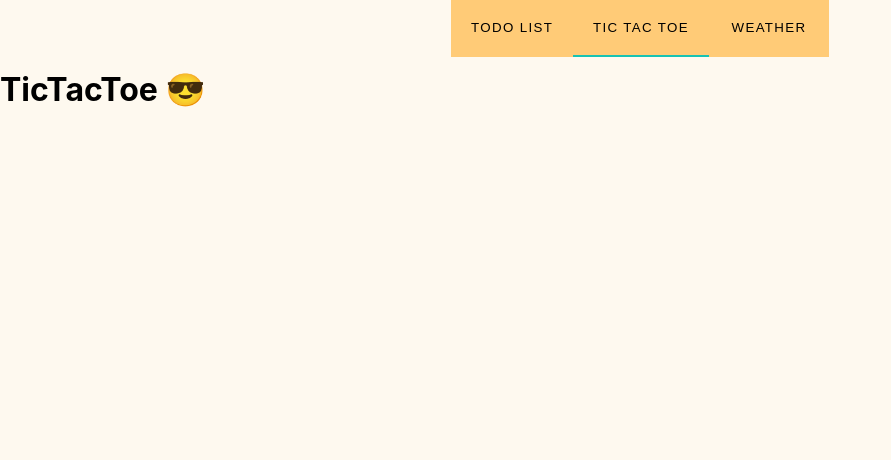
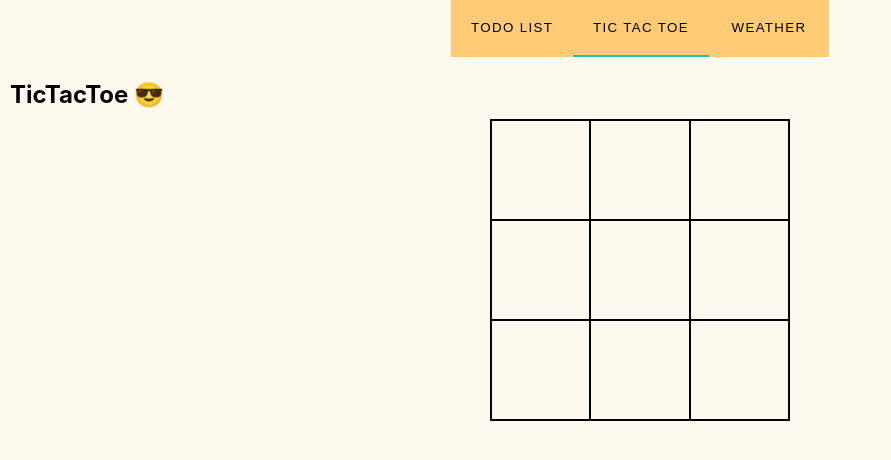
Before and after one commit to Shunskiy/pet-projects, a React (Create React App) app: page /tictactoe in a window 1280 px wide. Shown: the top 460 px of the page, without its empty margins (0-891 px from the left). Built offline with nearby package versions, Linux system fonts and the light colour scheme.

Commit message:
Add tictactoe page 😁

```diff
--- /dev/null
+++ b/src/Components/TicTacToe/TicTacToe.css
@@ -0,0 +1,33 @@
+.tictactoe {
+  display: flex;
+  flex-direction: column;
+  padding: 10px;
+}
+
+.tictactoe__title {
+  margin-bottom: 10px;
+}
+
+.tictactoe__winner {
+  text-align: center;
+}
+
+.game {
+  border-collapse: collapse;
+  width: 300px;
+  align-self: center;
+}
+
+.game__cell {
+  border: 2px solid #000000;
+  text-align: center;
+  font-size: 50px;
+  width: 100px;
+  height: 100px;
+}
+
+@media (max-width: 414px) {
+  .tictactoe__title {
+    text-align: center;
+  }
+}
--- a/src/Components/TicTacToe/TicTacToe.tsx
+++ b/src/Components/TicTacToe/TicTacToe.tsx
@@ -1,17 +1,144 @@
-import {useDispatch} from "react-redux";
-import {useEffect} from "react";
+import {useDispatch, useSelector} from "react-redux";
+import {useEffect, useState} from "react";
 import {toTicTacToe} from "../../Features/PageSelect/PageSelectSlice";
+import './TicTacToe.css'
+import {RootState} from "../../Store/Store";
+import {setCell} from "../../Features/TicTacToeSlice/TicTacToeSlice";
 
 const TicTacToe = () => {
     const dispatch = useDispatch()
+    const gameField = useSelector((state: RootState) => state.ticTacToe)
 
+    const [player, setPlayer] = useState(0)
+    const [xoField, setXoField] = useState(['', '', '', '' , '' , '', '', '', ''])
+    const [gameIsOn, setGameIsOn] = useState(true)
+    const [winner, setWinner] = useState('')
+
+    const playerMove = (cell: { id: number, value: string }) => {
+        if (gameIsOn) {
+            if (cell.value === '') {
+                let value: "" | "X" | "O"
+
+                if (player === 0) {
+                    value = "X"
+                    dispatch(setCell({id: cell.id, value: value}))
+                    setPlayer(1)
+                }
+                if (player === 1) {
+                    value = "O"
+                    dispatch(setCell({id: cell.id, value: value}))
+                    setPlayer(0)
+                }
+            }
+
+            if (cell.value !== '') {
+                alert("Клетка занята")
+            }
+        }
+
+        if (!gameIsOn) {
+            alert("Игра закончена!")
+        }
+    }
+
+    const WinningCombination = [
+        [0, 1, 2],
+        [0, 4, 8],
+        [0, 3, 6],
+        [1, 5, 7],
+        [2, 4, 6],
+        [2, 5, 8],
+        [3, 4, 5],
+        [6, 7, 8]
+    ]
+
+
+    const checkWin = () => {
+        gameField.forEach((cell) => {
+            let newXoField = xoField;
+            newXoField[cell.id] = cell.value
+            setXoField(newXoField)
+        })
+
+        WinningCombination.forEach((item) => {
+            if (xoField[item[0]] === "X" && xoField[item[1]] === "X" && xoField[item[2]] === "X") {
+                setGameIsOn(false)
+                setWinner('X')
+            }
+
+            if (xoField[item[0]] === "O" && xoField[item[1]] === "O" && xoField[item[2]] === "O") {
+                setGameIsOn(false)
+                alert("Победил O")
+                setWinner("O")
+            }
+        })
+    }
     useEffect(() => {
         document.title = "Pet Project 😺 | Tic-tac-toe"
         dispatch(toTicTacToe())
     }, [dispatch])
 
+    useEffect(() => {
+        checkWin()
+    })
+
     return (
-        <h1>TicTacToe 😎</h1>
+        <section className="tictactoe">
+            <h1 className="tictactoe__title">TicTacToe 😎</h1>
+            {!gameIsOn
+                ? <h2 className="tictactoe__winner">Победили {winner}</h2>
+                : null
+            }
+            <table className="tictactoe__game game">
+                <tbody>
+                <tr className="game__row">
+                    {
+                        gameField.map((cell, key) => {
+                            if (cell.id < 3) {
+                                return (
+                                    <td className="game__cell" key={key} onClick={() => {
+                                            playerMove(cell)
+                                    }}>{cell.value}</td>
+                                )
+                            } else {
+                                return null
+                            }
+                        })
+                    }
+                </tr>
+                <tr className="game__row">
+                    {
+                        gameField.map((cell, key) => {
+                            if (cell.id < 6 && cell.id > 2) {
+                                return (
+                                    <td className="game__cell" key={key} onClick={() => {
+                                        playerMove(cell)
+                                    }}>{cell.value}</td>
+                                )
+                            } else {
+                                return null
+                            }
+                        })
+                    }
+                </tr>
+                <tr className="game__row">
+                    {
+                        gameField.map((cell, key) => {
+                            if (cell.id < 9 && cell.id > 5) {
+                                return (
+                                    <td className="game__cell" key={key} onClick={() => {
+                                        playerMove(cell)
+                                    }}>{cell.value}</td>
+                                )
+                            } else {
+                                return null
+                            }
+                        })
+                    }
+                </tr>
+                </tbody>
+            </table>
+        </section>
     )
 }
 
--- /dev/null
+++ b/src/Features/TicTacToeSlice/TicTacToeSlice.tsx
@@ -0,0 +1,32 @@
+import {createSlice, PayloadAction} from "@reduxjs/toolkit";
+
+export type GameMap = {
+    id: number,
+    value: '' | 'X' | 'O';
+    newLine?: boolean
+}
+
+const initialState: Array<GameMap> = [
+    {id: 0, value: '', newLine: true},
+    {id: 1, value: ''},
+    {id: 2, value: ''},
+    {id: 3, value: '', newLine: true},
+    {id: 4, value: ''},
+    {id: 5, value: ''},
+    {id: 6, value: '', newLine: true},
+    {id: 7, value: ''},
+    {id: 8, value: ''},
+]
+
+export const TicTacToeSlice = createSlice({
+    name: "tic-tac-toe-slice",
+    initialState,
+    reducers: {
+        setCell: (state, action:PayloadAction<{id: number, value: '' | 'X' | 'O'}>) => {
+            let cellId = state.findIndex(cell => cell.id === action.payload.id)
+            state[cellId].value = action.payload.value;
+        }
+    }
+})
+
+export const {setCell} = TicTacToeSlice.actions
--- a/src/Store/Store.ts
+++ b/src/Store/Store.ts
@@ -1,11 +1,13 @@
 import {configureStore} from "@reduxjs/toolkit";
 import {PageSelectorSlice} from "../Features/PageSelect/PageSelectSlice";
 import {TodoSlice} from "../Features/TodoSlice/TodoSlice";
+import {TicTacToeSlice} from "../Features/TicTacToeSlice/TicTacToeSlice";
 
 export const Store = configureStore({
     reducer: {
         pageSelect: PageSelectorSlice.reducer,
-        todo: TodoSlice.reducer
+        todo: TodoSlice.reducer,
+        ticTacToe: TicTacToeSlice.reducer
     }
 })
 
--- a/src/index.css
+++ b/src/index.css
@@ -1,3 +1,7 @@
+* {
+  box-sizing: border-box;
+}
+
 body {
   margin: 0;
   padding: 0;
```
Also changed, not shown: 1 other file (tests, documents, lock files or other folders).
